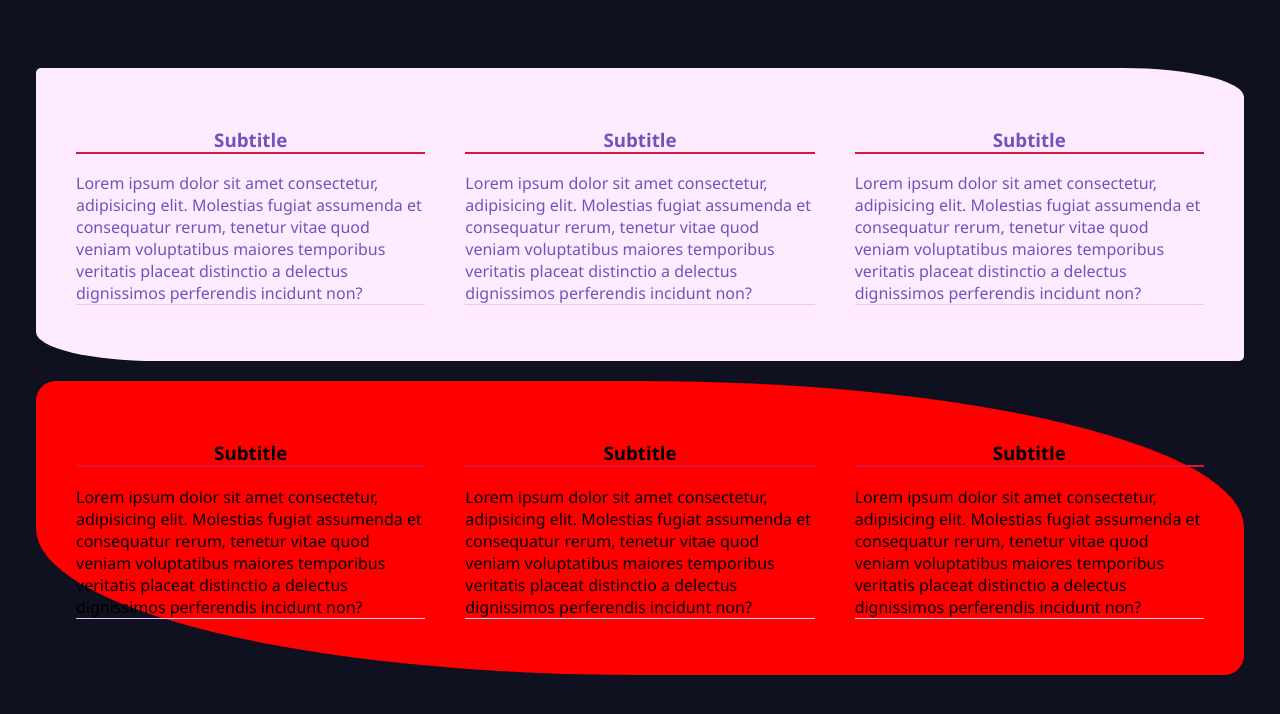
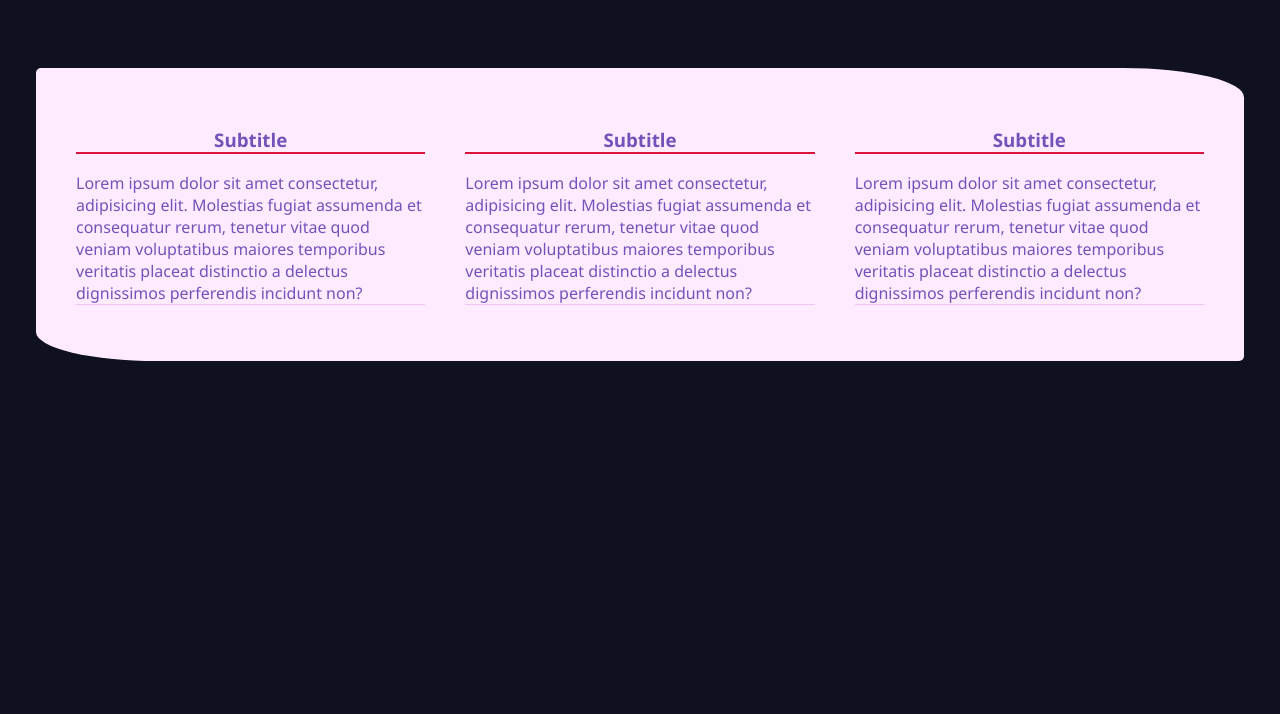
Before and after one commit to Theresececilia/labb-2, a plain HTML site: page index.html in a window 1280 px wide. Shown: the part 170-884 px from the top of the page. After the commit the page ends 800 px from the top, so only its background shows below. Drawn offline with Linux system fonts and the light colour scheme.

Commit message:
Revert "add section in index.html + style to it"
This reverts commit b7634f8aa74418af91ebd361ce11dbd2b3826478.

```diff
--- a/index.html
+++ b/index.html
@@ -43,35 +43,5 @@
             </p>
         </div>
     </section>
-    <section class="text-container-2">
-        <div>
-            <h3>Subtitle</h3>
-
-            <p>
-            Lorem ipsum dolor sit amet consectetur, adipisicing elit.
-            Molestias fugiat assumenda et consequatur rerum, tenetur vitae quod
-            veniam voluptatibus maiores temporibus veritatis placeat distinctio a
-            delectus dignissimos perferendis incidunt non?
-            </p>
-        </div>
-        <div>
-            <h3>Subtitle</h3>
-            <p>
-            Lorem ipsum dolor sit amet consectetur, adipisicing elit.
-            Molestias fugiat assumenda et consequatur rerum, tenetur vitae quod
-            veniam voluptatibus maiores temporibus veritatis placeat distinctio a
-            delectus dignissimos perferendis incidunt non?
-            </p>
-        </div>
-        <div>
-            <h3>Subtitle</h3>
-            <p>
-            Lorem ipsum dolor sit amet consectetur, adipisicing elit.
-            Molestias fugiat assumenda et consequatur rerum, tenetur vitae quod
-            veniam voluptatibus maiores temporibus veritatis placeat distinctio a
-            delectus dignissimos perferendis incidunt non?
-            </p>
-        </div>
-    </section>
 </body>
 </html>
--- a/styles.css
+++ b/styles.css
@@ -41,12 +41,5 @@ p {
     border-radius: 5px 10%;
     margin: 20px auto;
     padding: 20px;
+
 }
-
-.text-container-2 {
-    color: black;
-    background-color: red;
-    border-radius: 20px 50%;
-    margin: 20px auto;
-    padding: 20px;
-}
```
